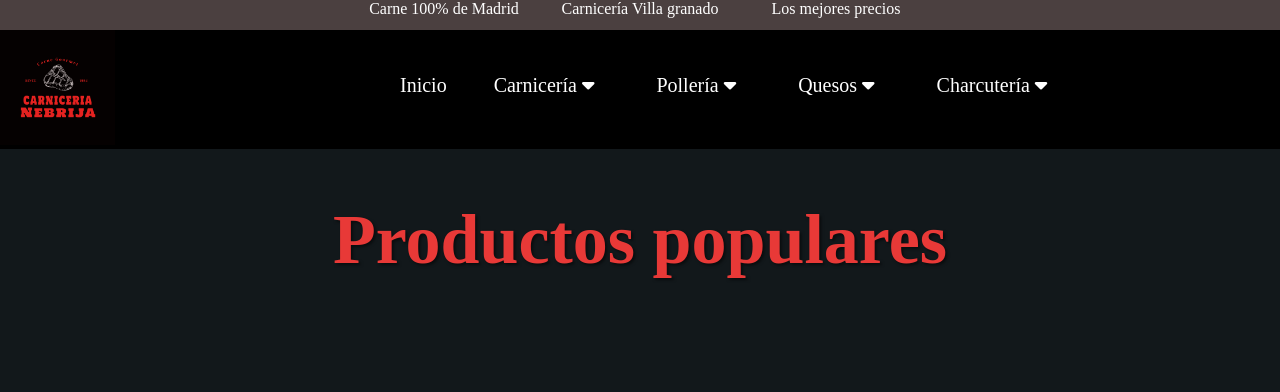
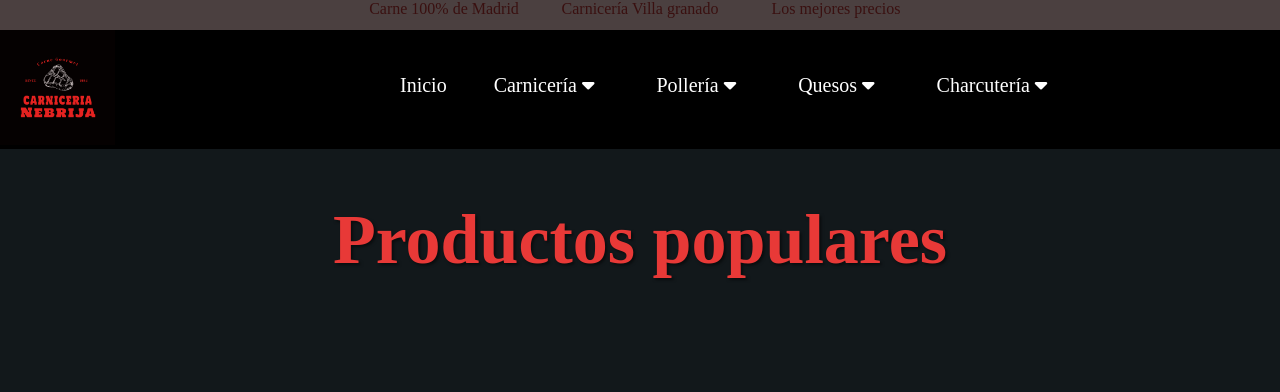
Before and after one commit to TuGfa354/MicroserviciosSecurizadoWeb, a PHP site: page /HTML/sobrenosotros.php in a window 1280 px wide. Shown: the top 392 px of the page. Run offline with PHP 8.4, Linux system fonts and the light colour scheme; some libraries are stand-ins or nearby versions; some web fonts are replaced.

Commit message:
v0.1.2.2

```diff
--- a/CSS/sobrenosotros.css
+++ b/CSS/sobrenosotros.css
@@ -30,7 +30,7 @@ header ul li {
     width: 30%;
     text-align: center;
     margin: auto;
-    color: #fff;
+    color: #3a1010;
 }
 
 nav {
```
